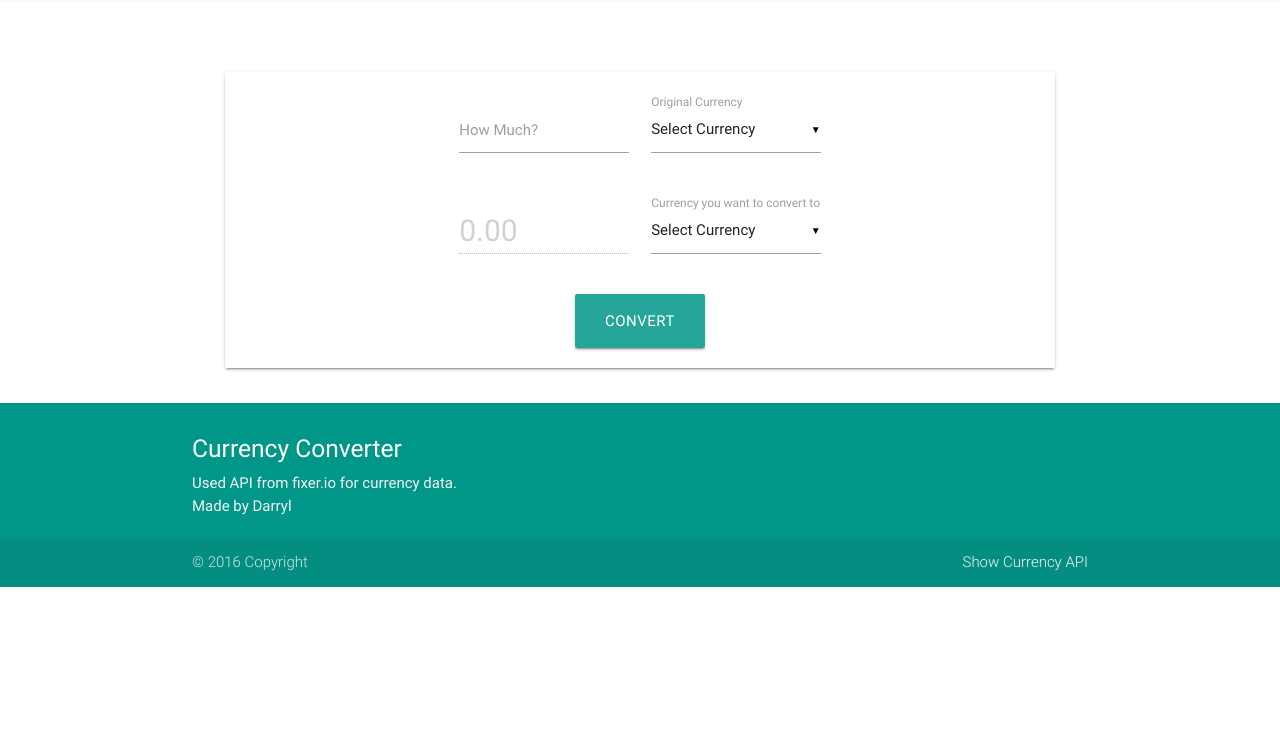
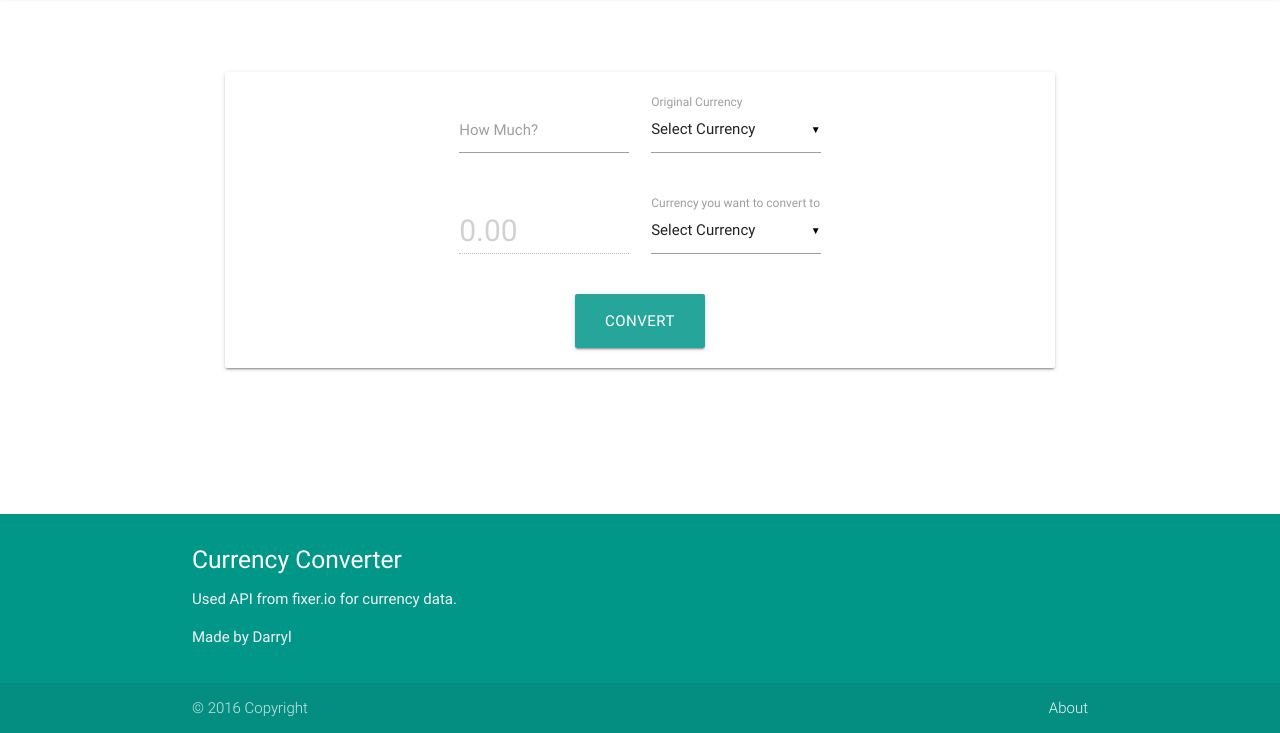
Before and after one commit to DarrylCheng/currency-converter, a plain HTML site: page index.html in a window 1280 px wide. Shown: the part 67-800 px from the top of the page. Drawn offline with nearby package versions, Linux system fonts and the light colour scheme; no server answers.

Commit message:
Fixed the sticky footer

```diff
--- a/index.html
+++ b/index.html
@@ -2,37 +2,35 @@
 <html>
 <head>
 	<title>Currency Converter</title>
+	<!-- <meta name="viewport" content="width=device-width, initial-scale=1"> -->
 	<link href="http://fonts.googleapis.com/icon?family=Material+Icons" rel="stylesheet">
-
 	<link type="text/css" rel="stylesheet" href="css/materialize.min.css"  media="screen,projection"/>
 
 	<script type="text/javascript" src="https://code.jquery.com/jquery-2.1.1.min.js"></script>
 	<script type="text/javascript" src="js/materialize.min.js"></script>
 	<script src="currency.js"></script>
+	<style type="text/css">
+		body {
+			display: flex;
+			min-height: 100vh;
+			flex-direction: column;
+		}
+
+		main {
+			flex: 1 0 auto;
+		}
+
+	</style>
+</head>
+<body>
+	<header>
 		<nav>
 			<div class="nav-wrapper teal">
 				<a href="#" class="brand-logo">Currency Converter</a>
 			</div>
 		</nav>
-
-	<style type="text/css">
-		  * {
-		margin: 0;
-		}
-		html, body {
-		height: 100%;
-		}
-		.container {
-			min-height: 44.3%;
-			height: auto !important;
-			height: 100%;
-			margin: 0 auto;
-			}
-
-	</style>
-</head>
-<body>
-
+	</header>
+	<main>
 		<br><br><br>
 		<div class="row">
 			<div class="col s8 offset-s2">
@@ -71,20 +69,17 @@
 			</div>
 		</div>
 
-	  <!-- Modal Structure -->
 		<div id="modal1" class="modal modal-fixed-footer">
 			<div class="modal-content">
-	      <h4>Currency Data</h4>
-	      <p>GET http://api.fixer.io/latest</p>
-	      <p>Data are in JSON format.</p>
-	      <p>Just do a JSON.parse(); :)</p>
+				<h4>Still doesn't work on mobile</h4>
+				<p>:P</p>
 			</div>
 			<div class="modal-footer">
 				<a href="#!" class="modal-action modal-close waves-effect waves-green btn-flat ">Agree</a>
 			</div>
 		</div>
 
-
+	</main>
 	<footer class="page-footer teal">
 		<div class="container">
 			<div class="row">
@@ -99,9 +94,10 @@
 		<div class="footer-copyright">
 			<div class="container">
 				© 2016 Copyright
-	    <a class="grey-text text-lighten-4 right" href="#modal1">Show Currency API</a>
+				<a class="grey-text text-lighten-4 right" href="#modal1">About</a>
 			</div>
 		</div>
 	</footer>
+
 </body>
 </html>
```
Lines whose indentation alone changed are shown as unchanged.
